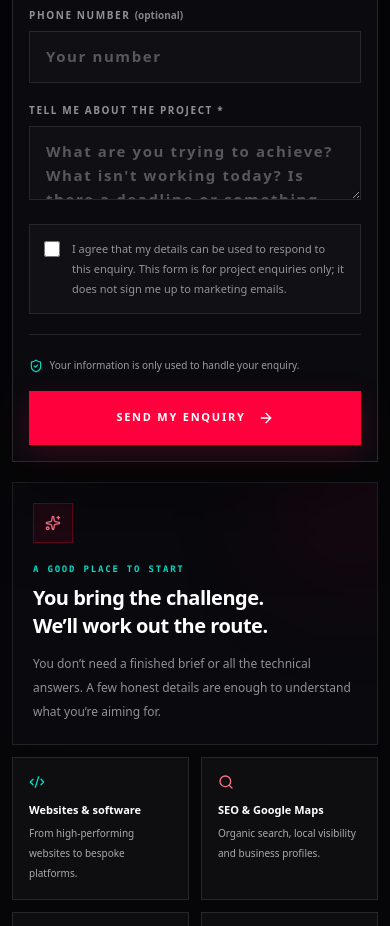
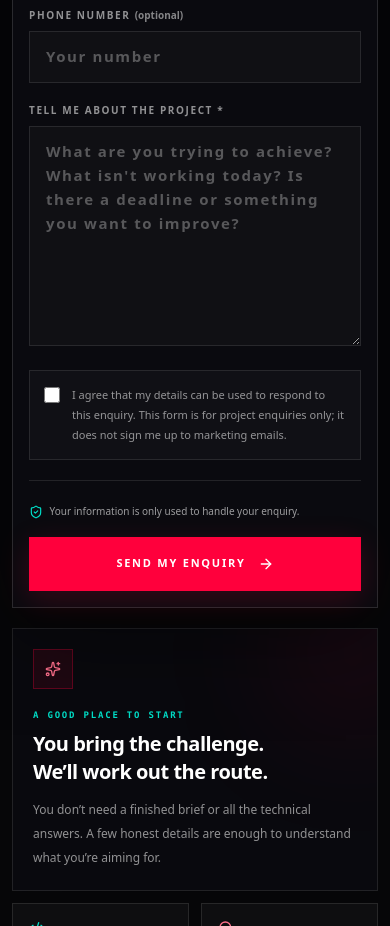
Before and after one commit to chriscallaghan2012/christopherjcallaghan2026, a Next.js app: page /enquire in a window 390 px wide. Shown: the part 1300-2226 px from the top of the page. Built offline with nearby package versions, Linux system fonts and the light colour scheme; no server answers.

Commit message:
Increase enquiry message field height on mobile

```diff
--- a/src/components/EnquiryLanding.tsx
+++ b/src/components/EnquiryLanding.tsx
@@ -228,7 +228,7 @@ export function EnquiryLanding() {
                       </label>
                     </div>
                     <label className={labelClass}>Tell me about the project *
-                      <textarea className={fieldClass + ' min-h-36 resize-y py-3 leading-6'} required minLength={10} maxLength={5000} value={form.message} onChange={(e) => update('message', e.target.value)} placeholder="What are you trying to achieve? What isn't working today? Is there a deadline or something you want to improve?" />
+                      <textarea className={fieldClass.replace('min-h-[52px]', 'min-h-[220px]') + ' sm:min-h-[180px] resize-y py-3 leading-6'} required minLength={10} maxLength={5000} value={form.message} onChange={(e) => update('message', e.target.value)} placeholder="What are you trying to achieve? What isn't working today? Is there a deadline or something you want to improve?" />
                     </label>
                     <div className="absolute -left-[10000px] top-auto h-px w-px overflow-hidden" aria-hidden="true">
                       <label>Leave this field empty<input tabIndex={-1} autoComplete="off" value={form.website} onChange={(e) => update('website', e.target.value)} /></label>
```
